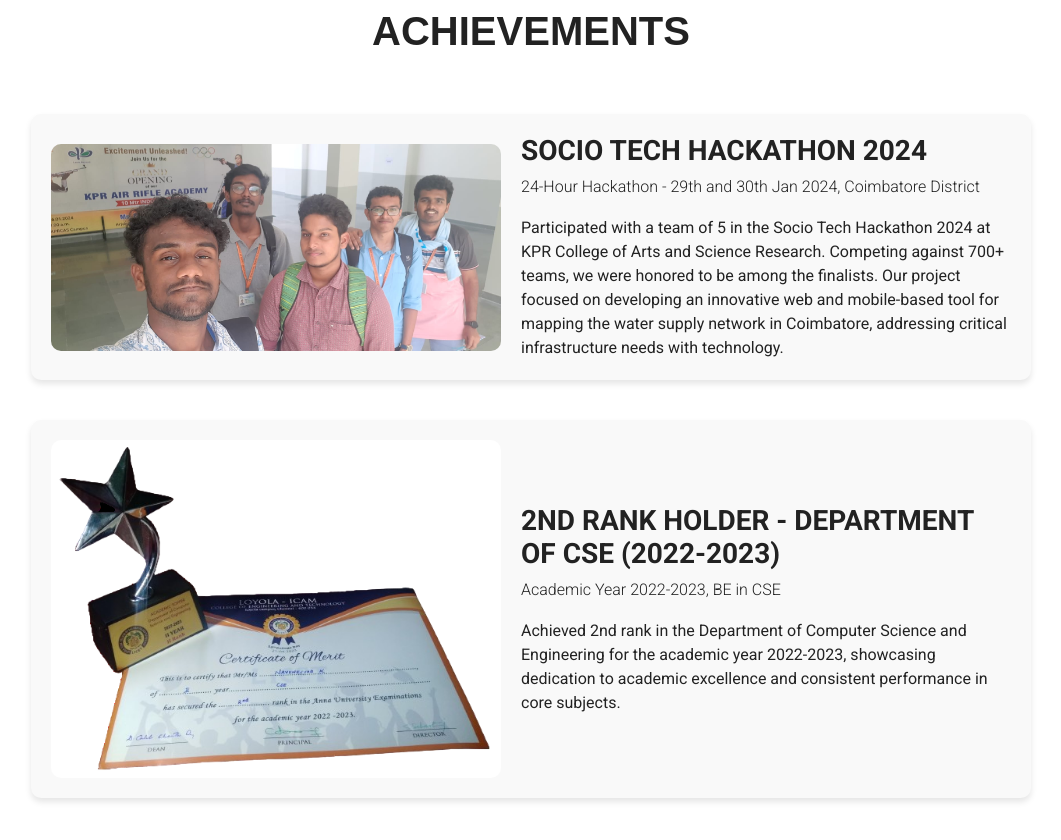
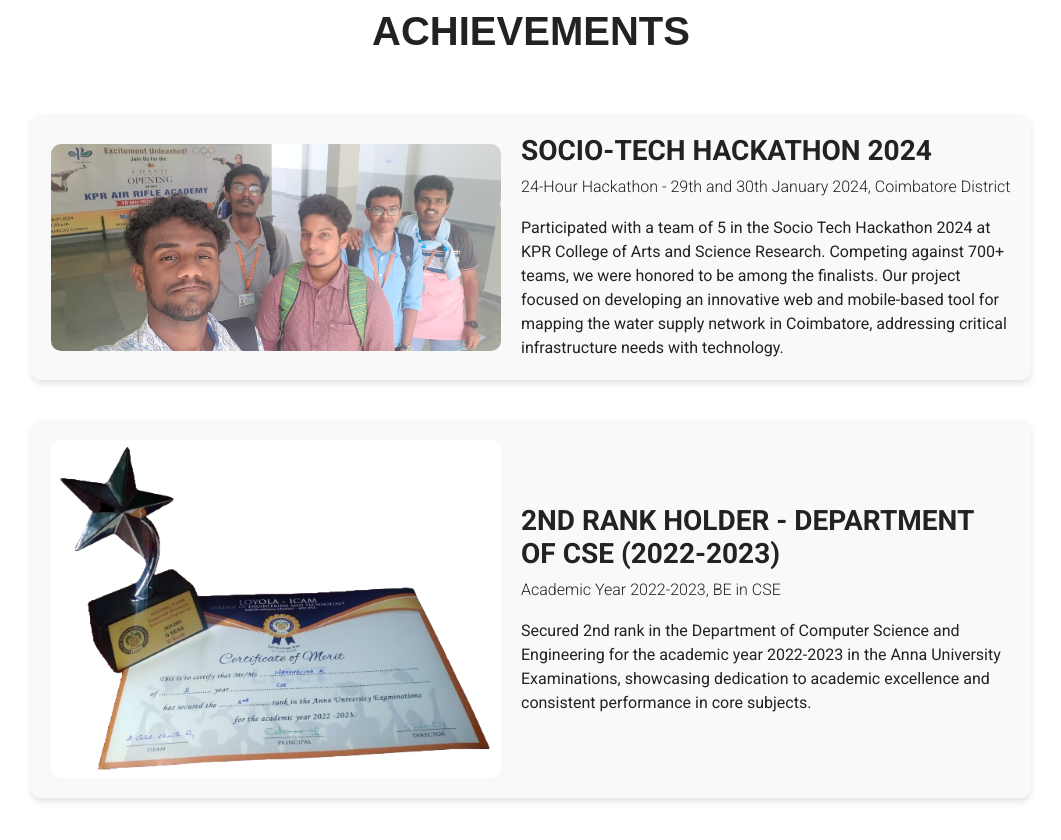
Before and after one commit to Navenesvar/navenesvar-portfolio, a React (Vite) app: page / in a window 1280 px wide. Shown: the part 3120-3960 px from the top of the page, without its empty margins (109-1170 px from the left). Built offline with nearby package versions, Linux system fonts and the light colour scheme.

Commit message:
achievement updated

```diff
--- a/package.json
+++ b/package.json
@@ -12,6 +12,7 @@
   "dependencies": {
     "@fontsource/outfit": "^5.0.13",
     "@fontsource/roboto": "^5.0.13",
+    "navenesvar-portfolio": "file:",
     "react": "^18.3.1",
     "react-dom": "^18.3.1"
   },
--- a/src/section/Achievements/Achievements.jsx
+++ b/src/section/Achievements/Achievements.jsx
@@ -15,8 +15,8 @@ function Achievements() {
       <div className={styles.achievementCard}>
         <img src={hackathonImage} width='100%' alt="Hackathon" className={styles.image} />
         <div className={styles.textContent}>
-          <h2 className={styles.achievementTitle}>Socio Tech Hackathon 2024</h2>
-          <p className={styles.date}>24-Hour Hackathon - 29th and 30th Jan 2024, Coimbatore District</p>
+          <h2 className={styles.achievementTitle}>Socio-Tech Hackathon 2024</h2>
+          <p className={styles.date}>24-Hour Hackathon - 29th and 30th January 2024, Coimbatore District</p>
           <p className={styles.description}>
             Participated with a team of 5 in the Socio Tech Hackathon 2024 at KPR College of Arts and Science Research. Competing against 700+ teams, we were honored to be among the finalists. Our project focused on developing an innovative web and mobile-based tool for mapping the water supply network in Coimbatore, addressing critical infrastructure needs with technology.
           </p>
@@ -31,7 +31,7 @@ function Achievements() {
           <h2 className={styles.achievementTitle}>2nd Rank Holder - Department of CSE (2022-2023)</h2>
           <p className={styles.date}>Academic Year 2022-2023, BE in CSE</p>
           <p className={styles.description}>
-            Achieved 2nd rank in the Department of Computer Science and Engineering for the academic year 2022-2023, showcasing dedication to academic excellence and consistent performance in core subjects.
+            Secured 2nd rank in the Department of Computer Science and Engineering for the academic year 2022-2023 in the Anna University Examinations, showcasing dedication to academic excellence and consistent performance in core subjects.
           </p>
         </div>
       </div>
```
Also changed, not shown: 1 other file (tests, documents, lock files or other folders).
